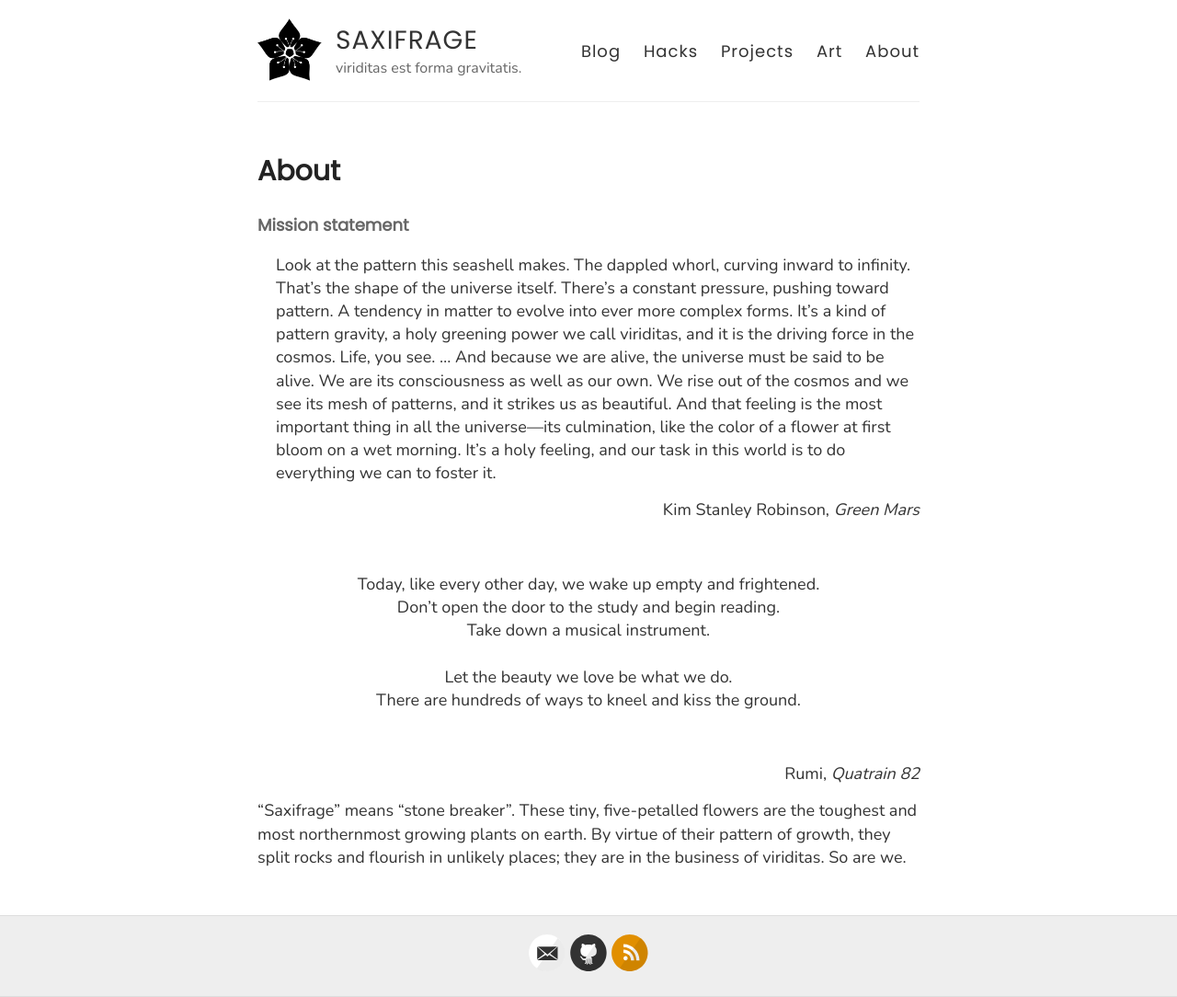
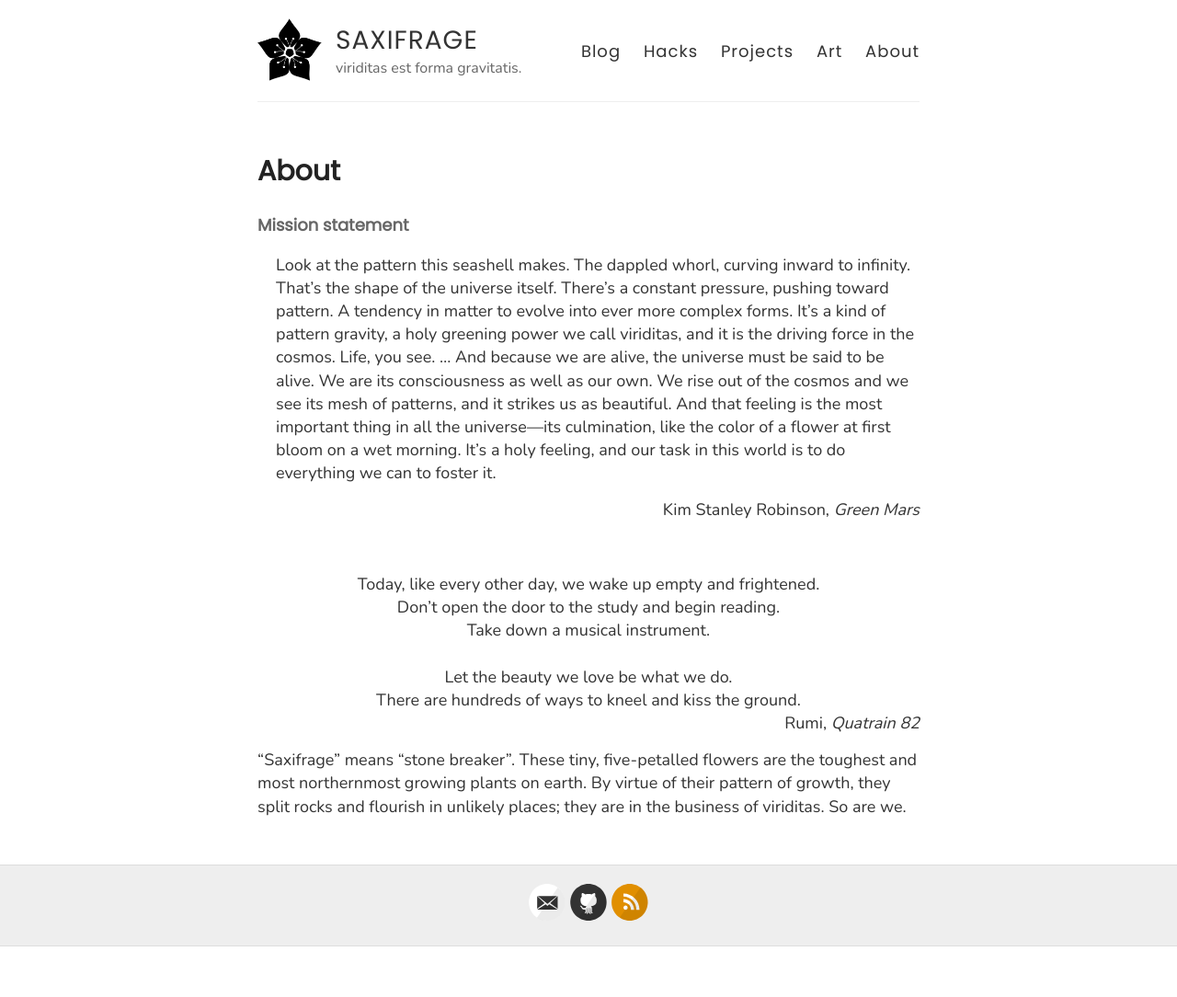
Before and after one commit to heptarch/heptarch.github.io, a Jekyll site: the page built from about.md, in a window 1280 px wide. Shown: the whole page at 92% size. Built offline with Jekyll 4.4.1, drawn with Linux system fonts in a browser that asks for light colours; after the commit the page ends 1029 px from its top, so only the background shows below that.

Commit message:
Update about.md

```diff
--- a/about.md
+++ b/about.md
@@ -33,9 +33,9 @@ Take down a musical instrument.<br>
 <br>
 
 Let the beauty we love be what we do.<br>
-There are hundreds of ways to kneel and kiss the ground.
+There are hundreds of ways to kneel and kiss the ground. <br>
 </center>
-</div><br>
+</div>
 
 <div style="text-align: right">Rumi, <i>Quatrain 82</i></div>
 
```
